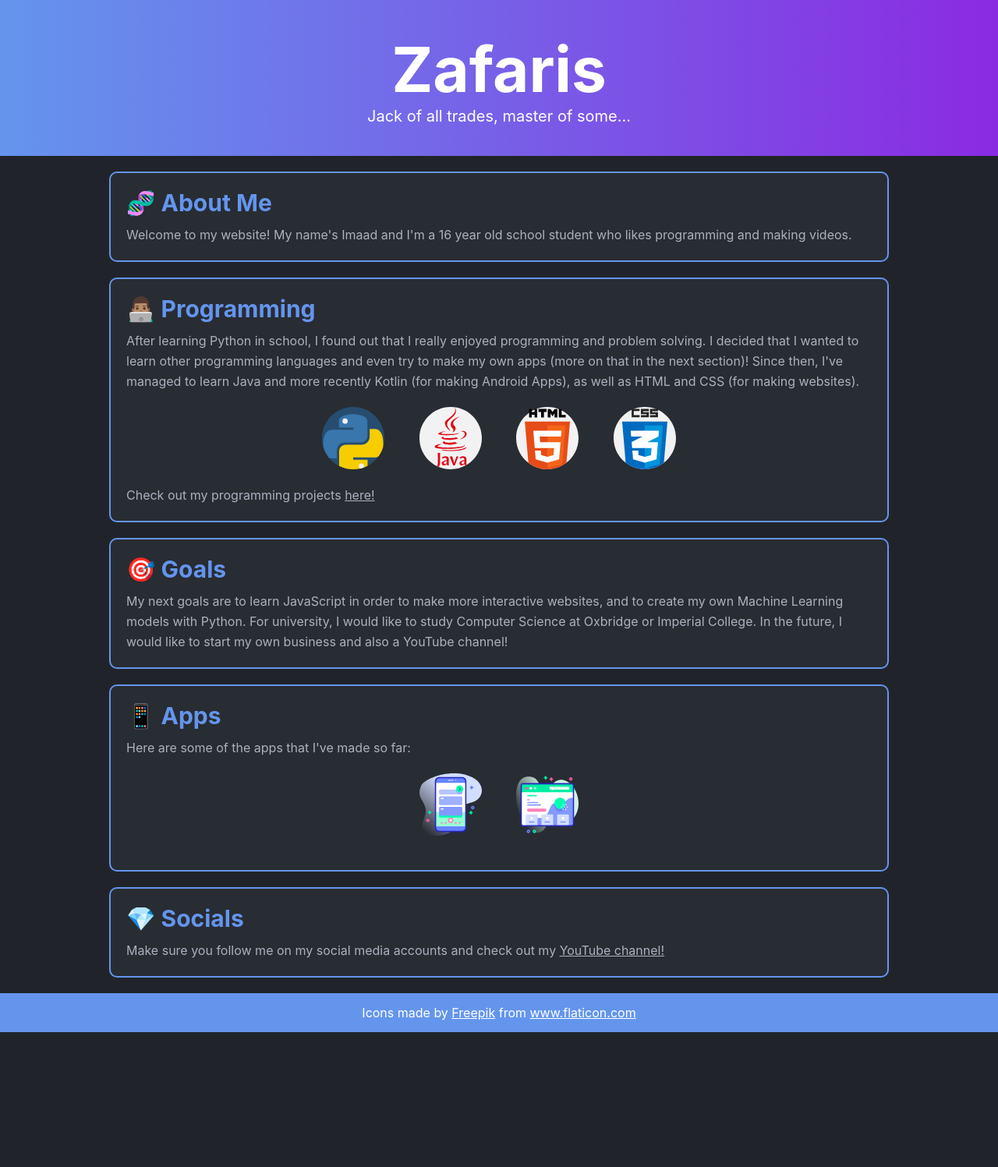
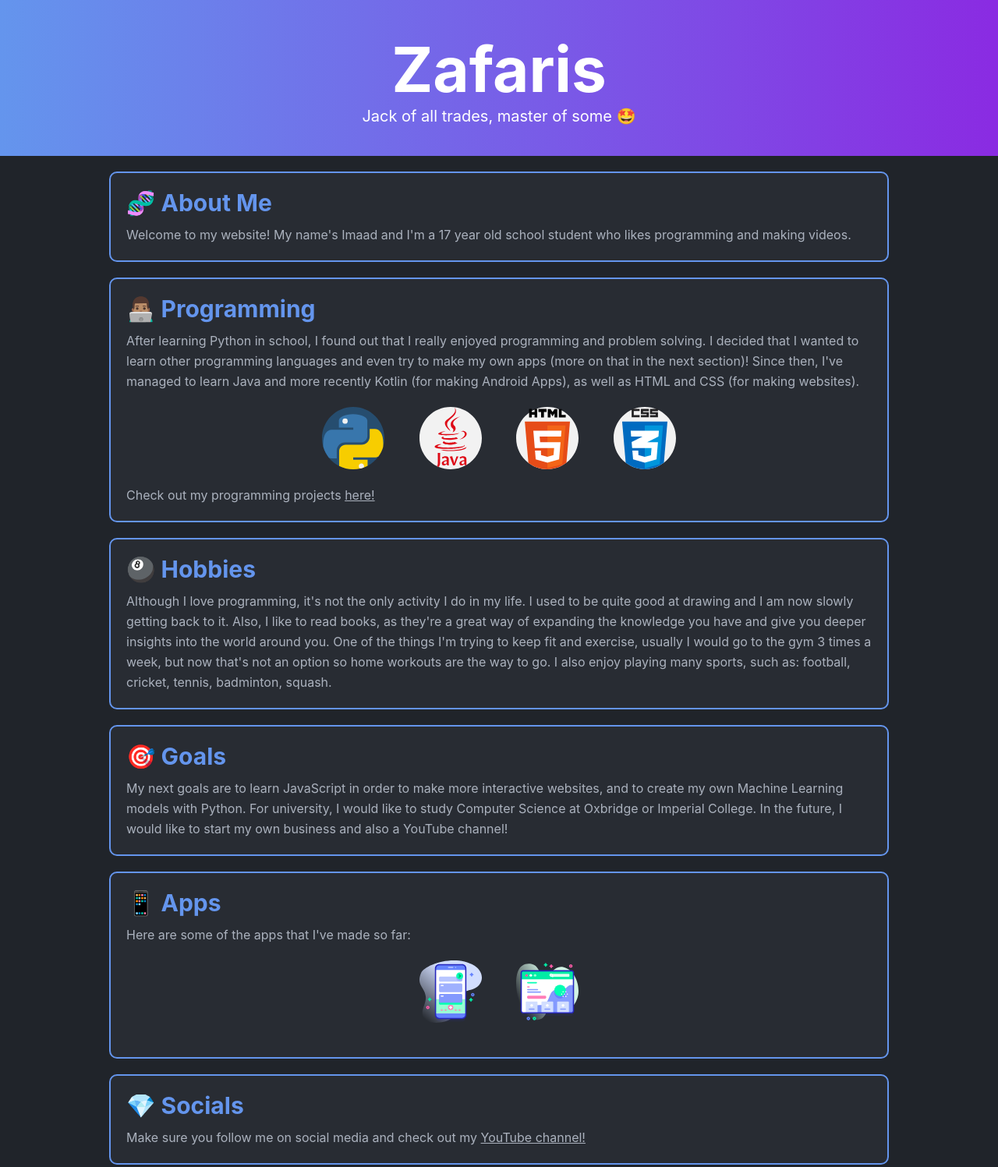
Before and after one commit to imaadzaffar/portfolio-zafaris, a plain HTML site: page index.html in a window 1280 px wide. Shown: the top 1497 px of the page at 78% size. Before the commit the page ends 1324 px from the top, so only its background shows below. Drawn offline with Linux system fonts and the light colour scheme.

Commit message:
Update index.html

```diff
--- a/index.html
+++ b/index.html
@@ -16,19 +16,20 @@
   <body>
     <header>
       <h1>Zafaris</h1>
-      <span>Jack of all trades, master of some...</span>
+      <span>Jack of all trades, master of some 🤩</span>
     </header>
     <main>
       <!-- About -->
       <section class="about">
         <h2>🧬 About Me</h2>
-        <p>Welcome to my website! My name's Imaad and I'm a 16 year old school student who likes programming and making videos.</p>
+        <p>Welcome to my website! My name's Imaad and I'm a 17 year old school student who likes programming and making videos.</p>
       </section>
 
       <!-- Programming -->
       <section class="programming">
         <h2>👨🏽‍💻 Programming</h2>
         <p>After learning Python in school, I found out that I really enjoyed programming and problem solving. I decided that I wanted to learn other programming languages and even try to make my own apps (more on that in the next section)! Since then, I've managed to learn Java and more recently Kotlin (for making Android Apps), as well as HTML and CSS (for making websites).</p>
+        <!-- Add progress bars -->
         <div class="icons">
           <div class="icon">
             <img src="images/icon_python.svg">
@@ -50,6 +51,11 @@
         <p>Check out my programming projects <a href="https://github.com/zafaris" target="_blank">here!</a></p>
       </section>
 
+      <section class="hobbies">
+        <h2>🎱 Hobbies</h2>
+        <p>Although I love programming, it's not the only activity I do in my life. I used to be quite good at drawing and I am now slowly getting back to it. Also, I like to read books, as they're a great way of expanding the knowledge you have and give you deeper insights into the world around you. One of the things I'm trying to keep fit and exercise, usually I would go to the gym 3 times a week, but now that's not an option so home workouts are the way to go. I also enjoy playing many sports, such as: football, cricket, tennis, badminton, squash.</p>
+      </section>
+
       <section class="goals">
         <h2>🎯 Goals</h2>
         <p>My next goals are to learn JavaScript in order to make more interactive websites, and to create my own Machine Learning models with Python. For university, I would like to study Computer Science at Oxbridge or Imperial College. In the future, I would like to start my own business and also a YouTube channel!</p>
@@ -68,7 +74,7 @@
       <!-- Socials -->
       <section class="socials">
         <h2>💎 Socials</h2>
-        <p>Make sure you follow me on my social media accounts and check out my <a href="https://www.youtube.com/channel/UCRGp4IcgPuOIJ9aIYCh2VAA/" target="_blank">YouTube channel!</a></p>
+        <p>Make sure you follow me on social media and check out my <a href="https://www.youtube.com/channel/UCRGp4IcgPuOIJ9aIYCh2VAA/" target="_blank">YouTube channel!</a></p>
         <!--
         <div class="icons">
           <img src="images/icon_twitter.svg">
```
